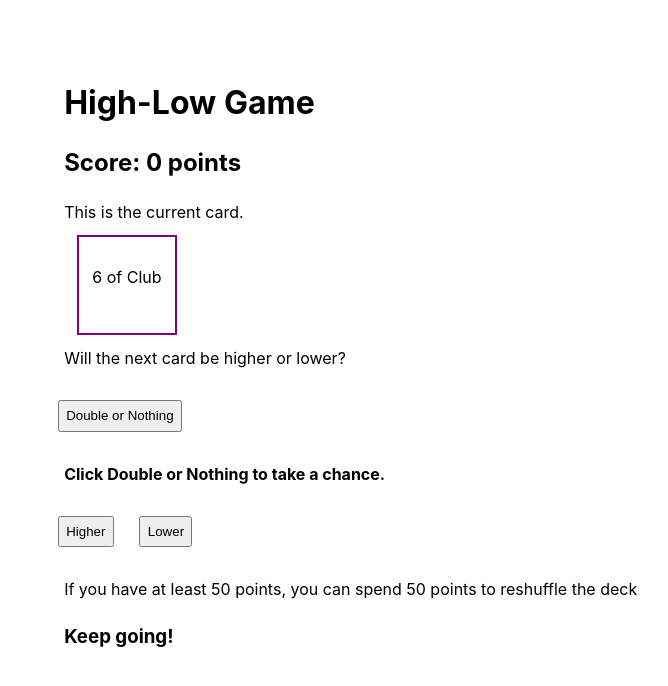
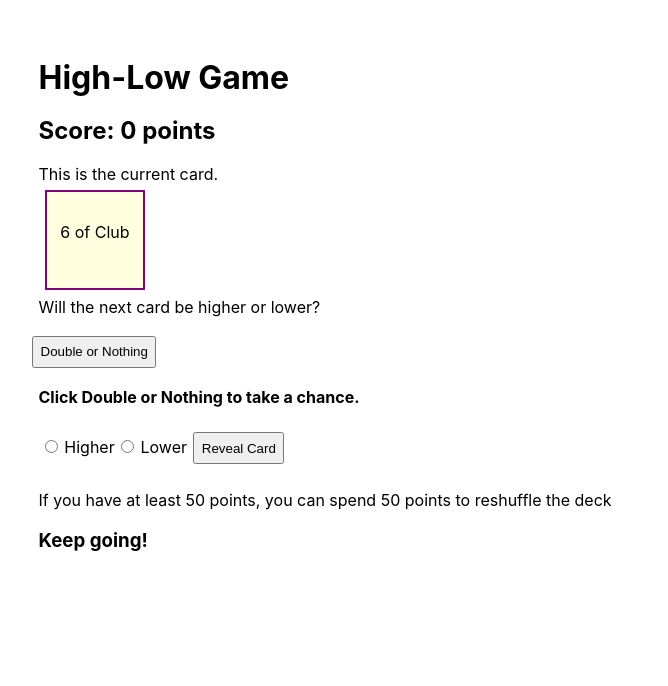
Before and after one commit to franco-ortega/ti-high-low, a React (Create React App) app: page / in a window 1280 px wide. Shown: the top 686 px of the page, without its empty margins (19-687 px from the left). Built offline with nearby package versions, Linux system fonts and the light colour scheme.

Commit message:
refactor Higher and Lower buttons as radio buttons with Reveal Card button

```diff
--- a/src/App.css
+++ b/src/App.css
@@ -1,5 +1,5 @@
 * {
   box-sizing: border-box;
-  margin: 1vw;
+  margin: 0.5vw;
   padding: 0.5vw;
 }
--- a/src/App.js
+++ b/src/App.js
@@ -42,6 +42,9 @@ function App() {
   const [reshuffleDeck, setReshuffleDeck] = useState(false);
   const [shuffleItAgain, setShuffleItAgain] = useState(false);
 
+  // const [cardInView, setCardInView] = useState({});
+  const [highOrLow, setHighOrLow] = useState('');
+
 
   useEffect(() => {
     const currentDeck = []
@@ -74,11 +77,10 @@ const Scoreboard = () => {
     return (
       <div>
         This is the current card.
-        <p style={{ border: 'solid purple 2px', height: '100px', width: '100px', padding: '30px 10px', textAlign: 'center'}}>
+        <p style={{ backgroundColor: 'lightyellow', border: 'solid purple 2px', height: '100px', width: '100px', padding: '30px 10px', textAlign: 'center'}}>
           {revealedCard.value} of {revealedCard.suit}
         </p>
         Will the next card be higher or lower?
-
       </div>
     );
   };
@@ -91,89 +93,9 @@ const Scoreboard = () => {
     setScore(score + 1);
   }
 
-  const chooseHigher = () => {
-    if(placeInDeck < 51) {
-      if(Number(shuffledDeck[placeInDeck].height) < Number(shuffledDeck[placeInDeck + 1].height)) {
-        if(doubleOrNothing) {
-          setScore(score * 2);
-        } else {
-          incrementScore();
-        }
-      } else {
-        if(doubleOrNothing) {
-          setScore(0);
-        }
-      };
-    };
-
-    nextCard();
-
-    if(score >= 50) {
-      setReshuffleDeck(true);
-    }
-
-    if(score < 50) {
-      setReshuffleDeck(false);
-    }
-
-
-    if(placeInDeck + 1 === 51) {
-      setGameOver(true);
-    }
-
-    setDoubleOrNothing(false);
-  };
-
-  const chooseLower = () => {
-    if(placeInDeck < 51) {
-      if(Number(shuffledDeck[placeInDeck].height) > Number(shuffledDeck[placeInDeck + 1].height)) {
-        if(doubleOrNothing) {
-          setScore(score * 2);
-        } else {
-          incrementScore();
-        }
-      } else {
-        if(doubleOrNothing) {
-          setScore(0);
-        }
-      };
-    };
-
-    nextCard();
-
-    if(score >= 50) {
-      setReshuffleDeck(true);
-    }
-
-    if(score < 50) {
-      setReshuffleDeck(false);
-    }
-
-
-    if(placeInDeck + 1 === 51) {
-      setGameOver(true);
-    }
-
-    setDoubleOrNothing(false);
-  };
-
-  const HigherButton = () => {
-    return (
-      <button onClick={chooseHigher}>Higher</button>
-    );
-  };
-
-
-  const LowerButton = () => {
-    return (
-      <button onClick={chooseLower}>Lower</button>
-    );
-  };
-
-
+  //DOUBLE OR NOTHING LOGIC
   const chooseDouble = () => {
     setDoubleOrNothing(!doubleOrNothing)
-
   };
 
   const DoubleButton = () => {
@@ -185,25 +107,89 @@ const Scoreboard = () => {
   // FIX RESHUFFLE
   // reset placeInDeck back to 0 when deck is reshuffled --DONE
   // don't allow reshuffle if score drops below 50 points --DONE
-  // have Reshuffle button appear as soon as score reached 50 points or more
+  // have Reshuffle button appear as soon as score reaches 50 points or more
   // don't change the current card until after the Higher/Lower button is clicked
 
   const reshuffle = () => {
     setShuffleItAgain(!shuffleItAgain)
     setScore(score - 50);
     setPlaceInDeck(0);
-  }
+  };
 
    const ReshuffleDeck = () => {
     return (
       <button onClick={reshuffle}>
         Reshuffle Deck for 50 points
       </button>
-    )
+    );
+  };
+
+
+
+  const chooseHigherOrLower = (e) => {
+    console.log(e.target.value)
+    setHighOrLow(e.target.value)
   }
+
+  const revealCard = (e) => {
+    e.preventDefault()
+    console.log('reveal button clicked')
+
+    if(highOrLow === 'HIGH') {
+      if(placeInDeck < 51) {
+        if(Number(shuffledDeck[placeInDeck].height) < Number(shuffledDeck[placeInDeck + 1].height)) {
+          if(doubleOrNothing) {
+            setScore(score * 2);
+          } else {
+            incrementScore();
+          }
+        } else {
+          if(doubleOrNothing) {
+            setScore(0);
+          };
+        };
+      };
+    };
+
+    if(highOrLow === 'LOW') {
+      if(placeInDeck < 51) {
+        if(Number(shuffledDeck[placeInDeck].height) > Number(shuffledDeck[placeInDeck + 1].height)) {
+          if(doubleOrNothing) {
+            setScore(score * 2);
+          } else {
+            incrementScore();
+          }
+        } else {
+          if(doubleOrNothing) {
+            setScore(0);
+          };
+        };
+      };
+    };
+
+    nextCard();
+    setDoubleOrNothing(false);
+
+    if(score >= 50) {
+      setReshuffleDeck(true);
+    };
+
+    if(score < 50) {
+      setReshuffleDeck(false);
+    };
+
+    if(placeInDeck + 1 === 51) {
+      setGameOver(true);
+    };
+
+  };
+
+
 
   console.log(shuffledDeck);
   console.log(reshuffleDeck);
+  // console.log(cardInView);
+  console.log(highOrLow);
 
   return (
     <div>
@@ -215,8 +201,11 @@ const Scoreboard = () => {
       <h4>
         {doubleOrNothing ? 'You have selected Double or Nothing. Click it again to undo.' : 'Click Double or Nothing to take a chance.'}
       </h4>
-      <HigherButton />
-      <LowerButton />
+      <form onChange={chooseHigherOrLower}>
+        <input type="radio" name="direction" value="HIGH" />Higher
+        <input type="radio" name="direction" value="LOW" />Lower
+        <button onClick={revealCard}>Reveal Card</button>
+      </form>
       <p>
         {reshuffleDeck ? <ReshuffleDeck /> : 'If you have at least 50 points, you can spend 50 points to reshuffle the deck'}
       </p>
```
